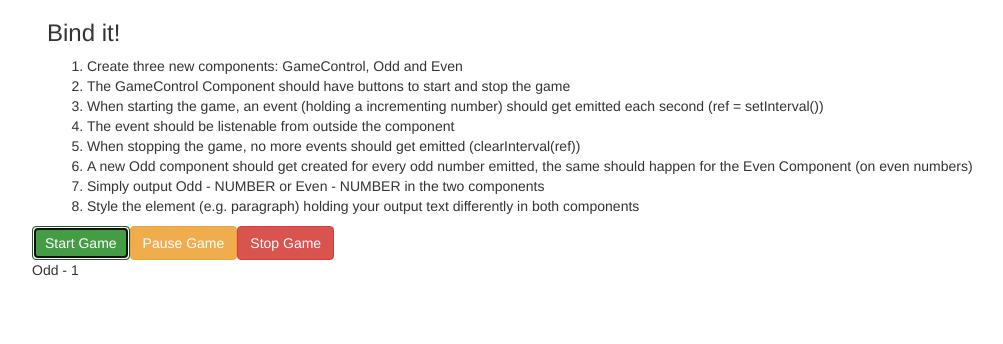
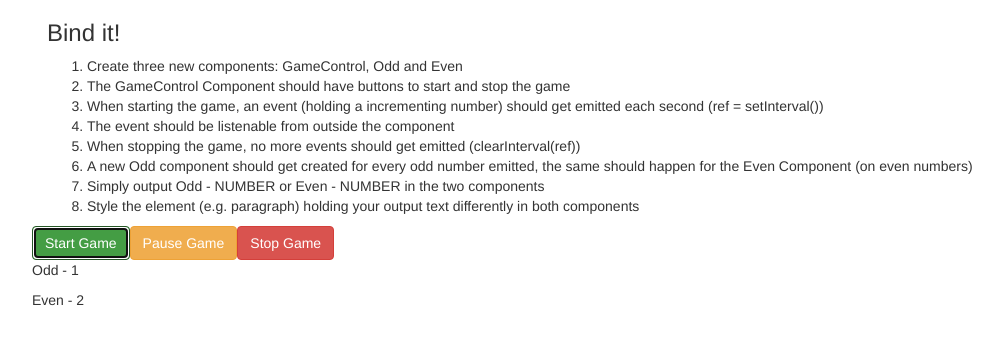
Before and after one commit to lex-attax/Angular5, an Angular app in the folder cpm-databinding-assignment-start/: page / in a window 1280 px wide. Both pictures are taken after a click on the button "Start Game". Shown: the top 344 px of the page, without its empty margins (23-1026 px from the left). Built offline with nearby package versions, Linux system fonts and the light colour scheme.

Commit message:
output evenNumbers

```diff
--- a/cpm-databinding-assignment-start/src/app/app.component.html
+++ b/cpm-databinding-assignment-start/src/app/app.component.html
@@ -21,6 +21,7 @@
        <div class="row">
   <div class="col-xs-12">
     <app-odd *ngFor="let oddNumber of oddNumbers" [number]="oddNumber"></app-odd>
+    <app-even *ngFor="let evenNumber of evenNumbers" [number]="evenNumber"></app-even>
   </div>
 </div>
   </div>
--- a/cpm-databinding-assignment-start/src/app/even/even.component.html
+++ b/cpm-databinding-assignment-start/src/app/even/even.component.html
@@ -1,3 +1 @@
-<p>
-  even works!
-</p>
+<p>Even - {{ number }}</p>
--- a/cpm-databinding-assignment-start/src/app/even/even.component.ts
+++ b/cpm-databinding-assignment-start/src/app/even/even.component.ts
@@ -1,4 +1,4 @@
-import { Component, OnInit } from '@angular/core';
+import { Component, OnInit, Input } from '@angular/core';
 
 @Component({
   selector: 'app-even',
@@ -6,6 +6,7 @@ import { Component, OnInit } from '@angular/core';
   styleUrls: ['./even.component.css']
 })
 export class EvenComponent implements OnInit {
+  @Input() number: number;
 
   constructor() { }
 
```
